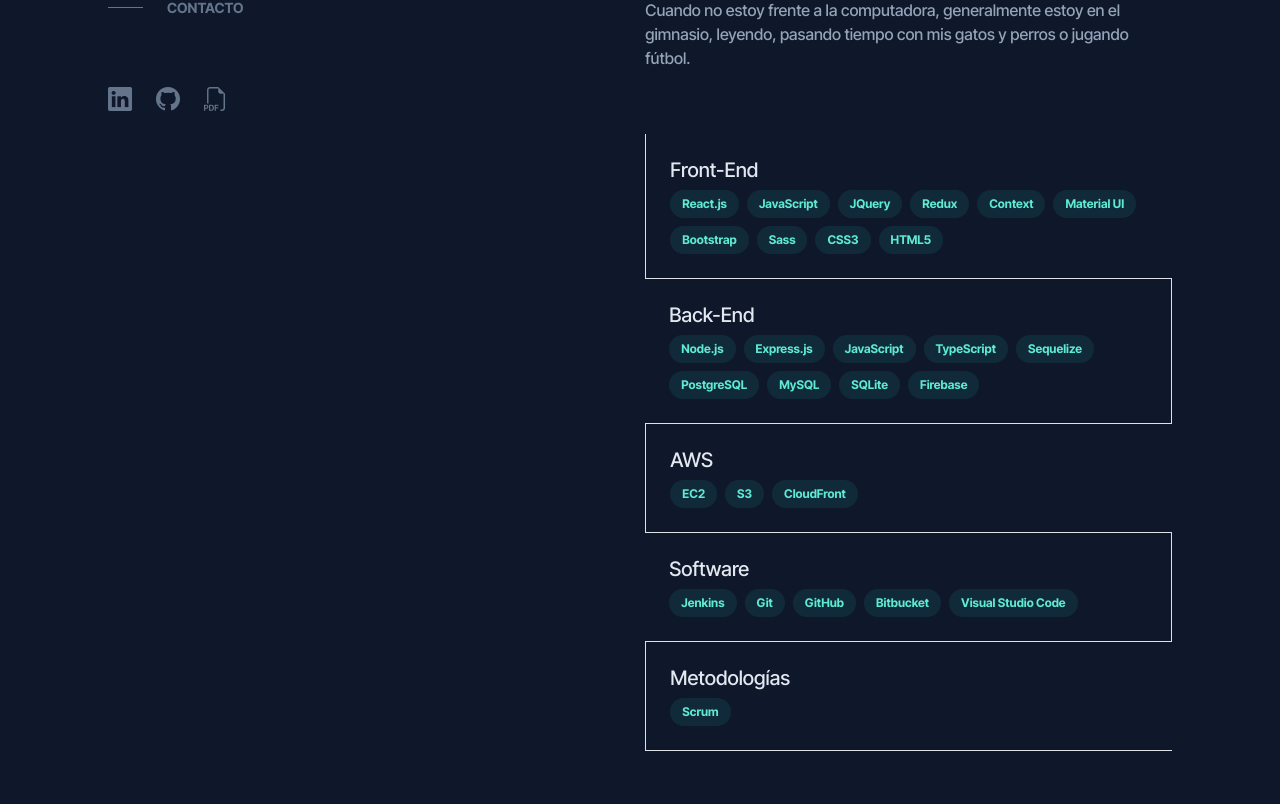
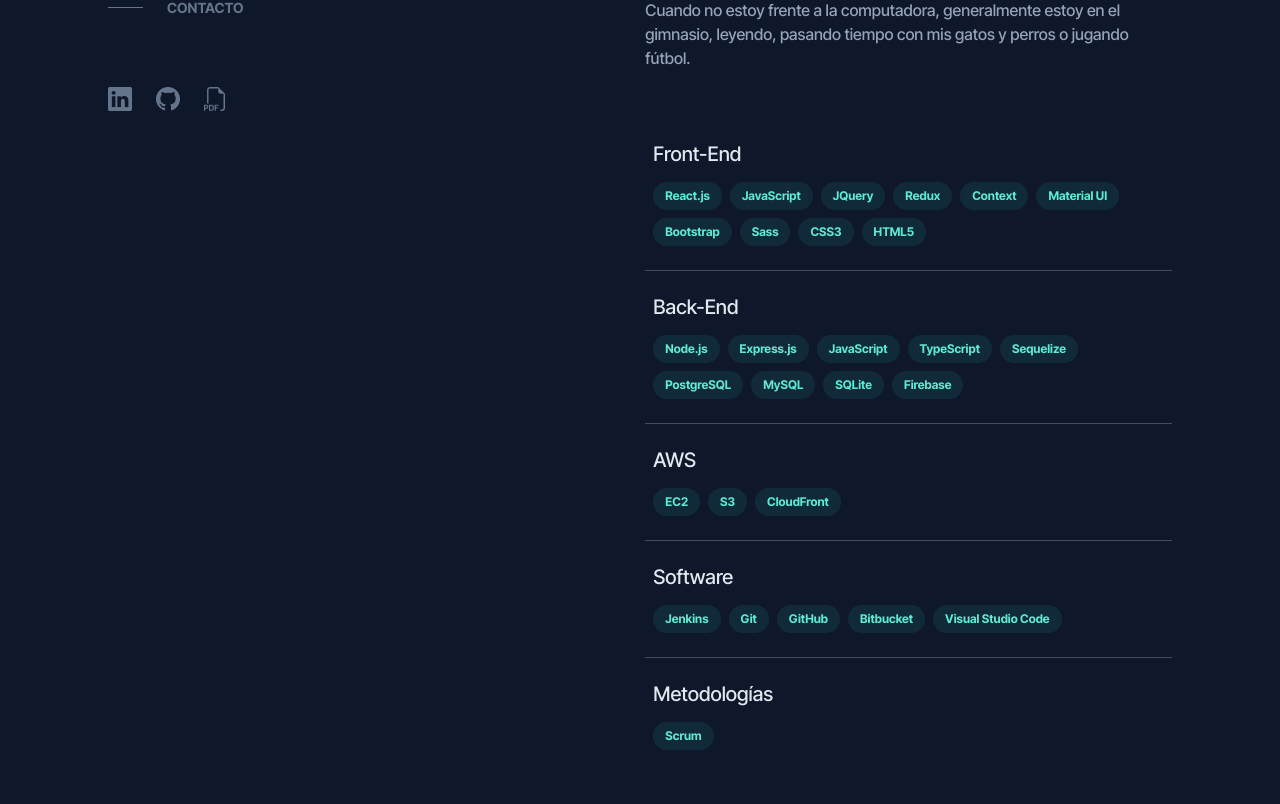
Before and after one commit to LeandroFlorentin/portafolio-web, a React (Vite) app: page / in a window 1280 px wide. Shown: the part 436-1240 px from the top of the page. Built offline with nearby package versions, Linux system fonts and the light colour scheme.

Commit message:
HABILIDADES

```diff
--- a/src/pages/habilidades.jsx
+++ b/src/pages/habilidades.jsx
@@ -15,33 +15,37 @@
   return (
     <section ref={reference} id="habilidades" className="h-auto pt-5">
       <div className="tab-content no-select-text">
-        <div className="border-start border-bottom p-4">
+        <div className="p-2">
           <h5>Front-End</h5>
-          <div className="d-flex flex-wrap gap-2">
+          <div className="d-flex flex-wrap gap-2 mt-3">
             {badgesFront.map((value, key) => (<div key={key}><Badge className="no-select-text badge rounded-pill bg-custom padding-badge scale pointer" description={value} /></div>))}
           </div>
         </div>
-        <div className="border-end border-bottom p-4">
+        <hr />
+        <div className="p-2">
           <h5>Back-End</h5>
-          <div className="d-flex flex-wrap gap-2">
+          <div className="d-flex flex-wrap gap-2 mt-3">
             {badgesBack.map((value, key) => (<div key={key}><Badge className="no-select-text badge rounded-pill bg-custom padding-badge scale pointer" description={value} /></div>))}
           </div>
         </div>
-        <div className="p-4 border-start border-bottom">
+        <hr />
+        <div className="p-2">
           <h5>AWS</h5>
-          <div className="d-flex flex-wrap gap-2 ">
+          <div className="d-flex flex-wrap gap-2 mt-3 ">
             {badgesAws.map((value, key) => (<div key={key}><Badge className="no-select-text badge rounded-pill bg-custom padding-badge scale pointer" description={value} /></div>))}
           </div>
         </div>
-        <div className="p-4 border-end border-bottom" >
+        <hr />
+        <div className="p-2" >
           <h5>Software</h5>
-          <div className="d-flex flex-wrap gap-2  ">
+          <div className="d-flex flex-wrap gap-2 mt-3">
             {badgesSoftwate.map((value, key) => (<div key={key}><Badge className="no-select-text badge rounded-pill bg-custom padding-badge scale pointer" description={value} /></div>))}
           </div>
         </div>
-        <div className="p-4 border-start border-bottom">
+        <hr />
+        <div className="p-2">
           <h5>Metodologías</h5>
-          <div className="d-flex flex-wrap gap-2">
+          <div className="d-flex flex-wrap gap-2 mt-3">
             {badgesMetodologias.map((value, key) => (<div key={key}><Badge className="no-select-text badge rounded-pill bg-custom padding-badge scale pointer" description={value} /></div>))}
           </div>
         </div>
--- a/src/pages/sobremi.jsx
+++ b/src/pages/sobremi.jsx
@@ -1,7 +1,7 @@
 const Sobremi = ({ reference }) => {
   return (
     <section ref={reference} id="sobre-mi" className="top-6rem h-auto">
-      <h5 className="fw-bold no-select-text color-on">Sobre mi</h5>
+      <h5 className="fw-bold no-select-text">Sobre mi</h5>
       <p className="color-parrafo fw-parrafo">
         A principios de 2022, comencé mi viaje en programación y completé cursos en CoderHouse y SoyHenry (que puede ver en mi <a href="https://www.linkedin.com/in/leandro-florentin/" target="_blank">Linkedin</a>), fortaleciendo mis habilidades
         en desarrollo Full Stack. Actualmente, aplico mis conocimientos en una start-up de logística.
--- a/src/styles/index.css
+++ b/src/styles/index.css
@@ -297,6 +297,20 @@
   color: black !important;
 }
 
+.content {
+  position: absolute;
+  top: 0;
+  left: 0;
+  width: 100%;
+  height: 100%;
+  background-color: black;
+  color: white;
+  display: flex;
+  justify-content: center;
+  align-items: center;
+  z-index: 1;
+}
+
 @media only screen and (max-width: 550px) {
   .left-6rem {
     padding-left: 2rem;
```
